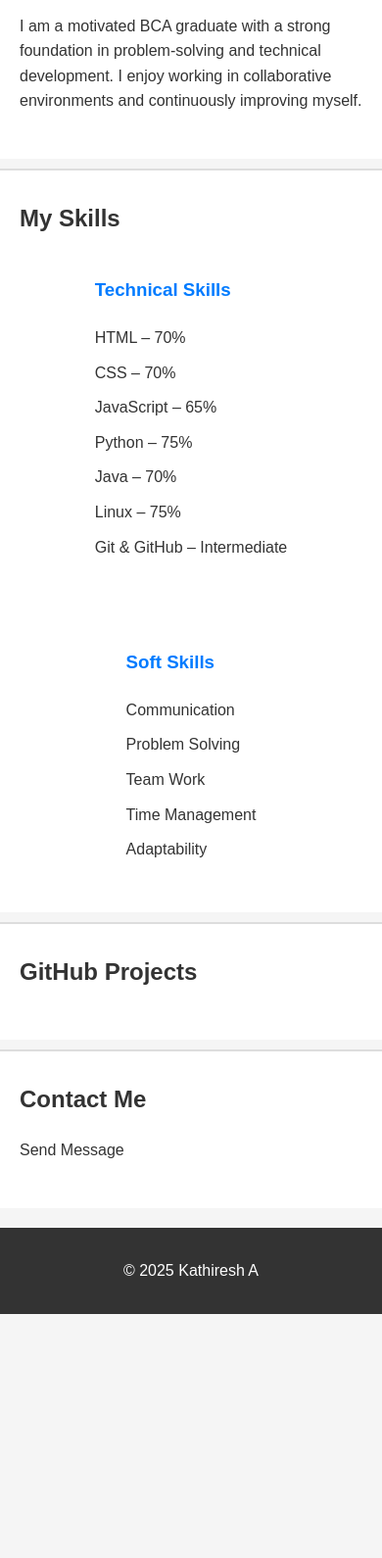
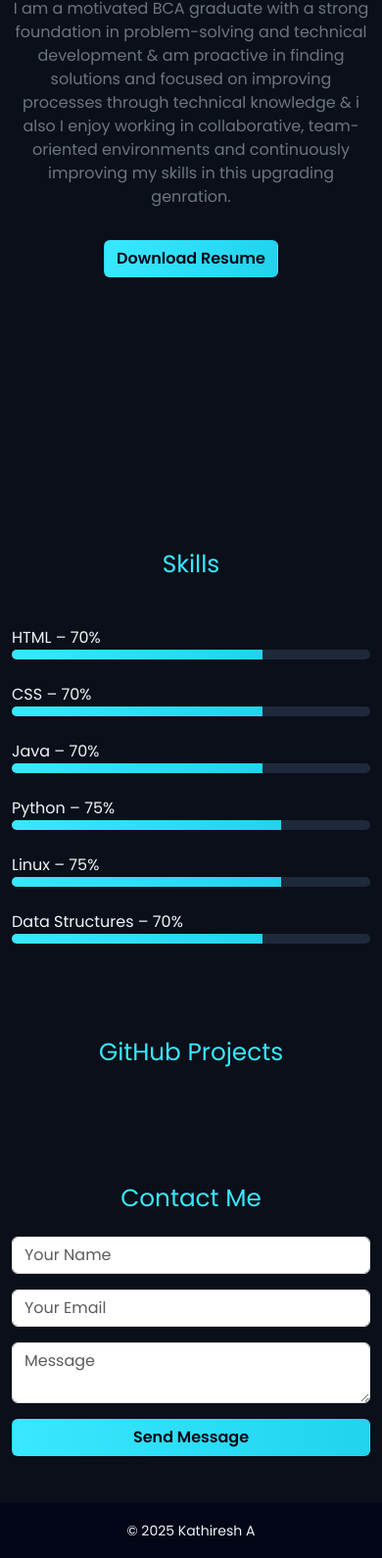
Before and after one commit to KATHIRESH-16/personal-Portfolio1, a plain HTML site: page index.html in a window 390 px wide. Shown: the part 331-1921 px from the top of the page at 98% size. Before the commit the page ends 1672 px from the top, so only its background shows below. Drawn offline with nearby package versions, Linux system fonts and the light colour scheme; no server answers.

Commit message:
Update index.html

```diff
--- a/index.html
+++ b/index.html
@@ -1,73 +1,183 @@
 <!DOCTYPE html>
 <html lang="en">
 <head>
-    <meta charset="UTF-8">
-    <meta name="viewport" content="width=device-width, initial-scale=1.0">
-    <title>Kathiresh A | Portfolio</title>
-    <link rel="stylesheet" href="styles.css">
+<meta charset="UTF-8">
+<title>KATHIRESH A | Portfolio</title>
+<meta name="viewport" content="width=device-width, initial-scale=1.0">
+
+<!-- Bootstrap -->
+<link href="https://cdn.jsdelivr.net/npm/bootstrap@5.3.2/dist/css/bootstrap.min.css" rel="stylesheet">
+<link href="https://cdn.jsdelivr.net/npm/bootstrap-icons/font/bootstrap-icons.css" rel="stylesheet">
+
+<!-- Fonts -->
+<link href="https://fonts.googleapis.com/css2?family=Poppins:wght@300;400;600;700&display=swap" rel="stylesheet">
+
+<!-- AOS -->
+<link href="https://unpkg.com/aos@next/dist/aos.css" rel="stylesheet">
+
+<style>
+body{
+  font-family:'Poppins',sans-serif;
+  background:#0b0f19;
+  color:#f1f5f9;
+}
+
+a{text-decoration:none;color:#38e8ff}
+
+.navbar{background:#020617}
+
+.hero span{color:#38e8ff}
+
+.section-title span{color:#38e8ff}
+
+.card{
+  background:#020617;
+  border:1px solid #1e293b;
+  transition:.4s;
+}
+
+.card:hover{
+  transform:translateY(-8px) scale(1.02);
+  box-shadow:0 0 20px #38e8ff40;
+}
+
+.skill-bar{
+  background:#1e293b;
+  border-radius:20px;
+  overflow:hidden;
+}
+
+.skill-fill{
+  height:10px;
+  background:linear-gradient(90deg,#38e8ff,#22d3ee);
+}
+
+.btn-main{
+  background:linear-gradient(90deg,#38e8ff,#22d3ee);
+  color:#020617;
+  font-weight:600;
+}
+
+footer{background:#020617}
+</style>
 </head>
+
 <body>
 
-<header>
-    <h1>Hi, I'm Kathiresh A</h1>
-    <p>Motivated BCA Graduate</p>
-    <a href="#" class="btn">Download Resume</a>
-</header>
+<!-- NAV -->
+<nav class="navbar navbar-expand-lg fixed-top">
+<div class="container">
+  <a class="navbar-brand text-light fw-bold" href="#">Kathiresh</a>
+</div>
+</nav>
 
-<section id="about">
-    <h2>About Me</h2>
-    <p>
-        I am a motivated BCA graduate with a strong foundation in problem-solving and technical development.
-        I enjoy working in collaborative environments and continuously improving myself.
-    </p>
+<!-- HERO -->
+<section class="hero vh-100 d-flex align-items-center">
+<div class="container text-center" data-aos="fade-up">
+<h1 class="fw-bold">Hi, I'm <span>Kathiresh A</span></h1>
+<h5 class="mt-3">Motivated BCA Graduate</h5>
+<p class="mt-4 text-secondary">
+<p class="mt-4 text-secondary">
+  I am a motivated BCA graduate with a strong foundation in problem-solving and technical development
+  & am proactive in finding solutions and focused on improving processes through technical knowledge & i also I enjoy working in collaborative, team-oriented environments and continuously improving my skills in this upgrading genration.
+</p>
+
+</p>
+
+<a href="assets/KATHIRESH.pdf"download class="btn btn-main mt-3">Download Resume</a>
+
+</div>
 </section>
 
-<!-- New Skills Section -->
-<section id="skills">
-    <h2>My Skills</h2>
+<!-- SKILLS -->
+<section class="py-5">
+<div class="container">
+<h2 class="section-title text-center mb-5" data-aos="fade-up"><span>Skills</span></h2>
 
-    <div class="skills-container">
-        <!-- Technical Skills -->
-        <div class="skill-category">
-            <h3>Technical Skills</h3>
-            <ul>
-                <li>HTML – 70%</li>
-                <li>CSS – 70%</li>
-                <li>JavaScript – 65%</li>
-                <li>Python – 75%</li>
-                <li>Java – 70%</li>
-                <li>Linux – 75%</li>
-                <li>Git & GitHub – Intermediate</li>
-            </ul>
-        </div>
+<div class="row g-4">
+<div class="col-md-6" data-aos="fade-right">HTML – 70%
+<div class="skill-bar"><div class="skill-fill" style="width:70%"></div></div></div>
 
-        <!-- Soft Skills -->
-        <div class="skill-category">
-            <h3>Soft Skills</h3>
-            <ul>
-                <li>Communication</li>
-                <li>Problem Solving</li>
-                <li>Team Work</li>
-                <li>Time Management</li>
-                <li>Adaptability</li>
-            </ul>
-        </div>
-    </div>
+<div class="col-md-6" data-aos="fade-left">CSS – 70%
+<div class="skill-bar"><div class="skill-fill" style="width:70%"></div></div></div>
+
+<div class="col-md-6" data-aos="fade-right">Java – 70%
+<div class="skill-bar"><div class="skill-fill" style="width:70%"></div></div></div>
+
+<div class="col-md-6" data-aos="fade-left">Python – 75%
+<div class="skill-bar"><div class="skill-fill" style="width:75%"></div></div></div>
+
+<div class="col-md-6" data-aos="fade-right">Linux – 75%
+<div class="skill-bar"><div class="skill-fill" style="width:75%"></div></div></div>
+
+<div class="col-md-6" data-aos="fade-left">Data Structures – 70%
+<div class="skill-bar"><div class="skill-fill" style="width:70%"></div></div></div>
+</div>
+</div>
 </section>
 
-<section id="projects">
-    <h2>GitHub Projects</h2>
-    <p><!-- Add your project links here --></p>
+<!-- PROJECTS (GitHub API) -->
+<section class="py-5">
+<div class="container">
+<h2 class="section-title text-center mb-5" data-aos="fade-up"><span>GitHub Projects</span></h2>
+<div class="row g-4" id="projects"></div>
+</div>
 </section>
 
-<section id="contact">
-    <h2>Contact Me</h2>
-    <p>Send Message</p>
+<!-- CONTACT -->
+<section class="py-5">
+<div class="container">
+<h2 class="section-title text-center mb-4" data-aos="fade-up"><span>Contact Me</span></h2>
+
+<form id="contact-form" class="col-md-6 mx-auto" data-aos="zoom-in">
+<input class="form-control mb-3" name="name" placeholder="Your Name" required>
+<input class="form-control mb-3" name="email" placeholder="Your Email" required>
+<textarea class="form-control mb-3" name="message" placeholder="Message" required></textarea>
+<button class="btn btn-main w-100">Send Message</button>
+</form>
+</div>
 </section>
 
-<footer>
-    <p>© 2025 Kathiresh A</p>
+<!-- FOOTER -->
+<footer class="text-center py-3">
+<small>© 2025 Kathiresh A</small>
 </footer>
+
+<!-- JS -->
+<script src="https://cdn.jsdelivr.net/npm/bootstrap@5.3.2/dist/js/bootstrap.bundle.min.js"></script>
+<script src="https://unpkg.com/aos@next/dist/aos.js"></script>
+<script src="https://cdn.jsdelivr.net/npm/emailjs-com@3/dist/email.min.js"></script>
+
+<script>
+AOS.init({duration:1000,once:true});
+
+// EMAILJS CONFIG ⬇️ (REPLACE THESE)
+emailjs.init("YOUR_PUBLIC_KEY");
+
+document.getElementById("contact-form").addEventListener("submit",function(e){
+e.preventDefault();
+emailjs.sendForm("YOUR_SERVICE_ID","YOUR_TEMPLATE_ID",this)
+.then(()=>alert("Message Sent Successfully!"),
+()=>alert("Failed to send message"));
+});
+
+// GITHUB PROJECTS
+fetch("https://api.github.com/users/kathiresh-16/repos")
+.then(res=>res.json())
+.then(data=>{
+const container=document.getElementById("projects");
+data.slice(0,6).forEach(repo=>{
+container.innerHTML+=`
+<div class="col-md-4" data-aos="fade-up">
+<div class="card p-3 h-100">
+<h5>${repo.name}</h5>
+<p class="text-secondary">${repo.description || "No description"}</p>
+<a href="${repo.html_url}" target="_blank">View on GitHub →</a>
+</div>
+</div>`;
+});
+});
+</script>
 
 </body>
 </html>
```
